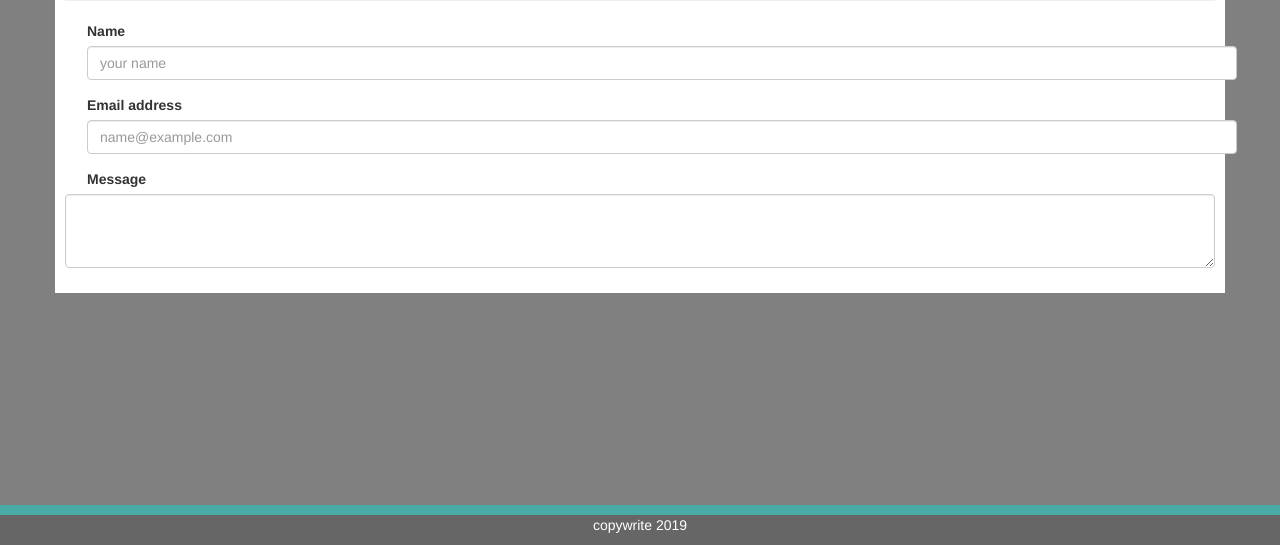
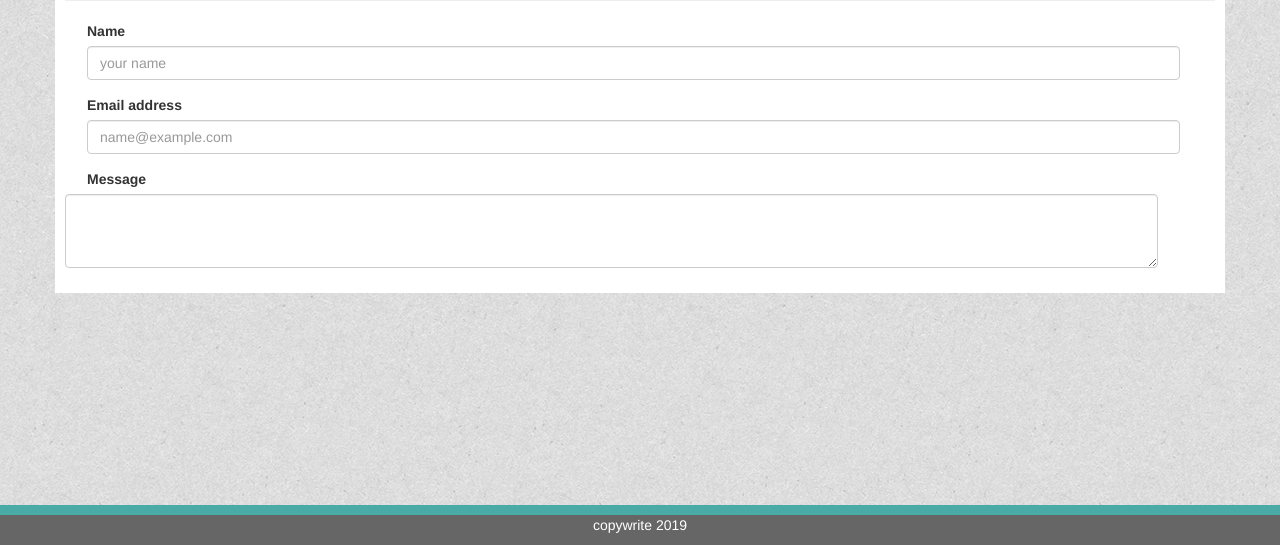
Before and after one commit to MaxReinmueller/Bootstrap-Portfolio, a plain HTML site: page contact.html in a window 1280 px wide. Shown: the part 255-800 px from the top of the page. Drawn offline with nearby package versions, Linux system fonts and the light colour scheme.

Commit message:
updates to look of pages

```diff
--- a/assets/style.css
+++ b/assets/style.css
@@ -1,5 +1,5 @@
 body {
-    background-color: grey;
+    background-image: url(../images/textured_paper.png);
 }
 
 header {
@@ -41,8 +41,6 @@ a {
     margin-top: 20px;
 }
 
-
-
 .combo {
     position: relative;
     float: left;
@@ -77,7 +75,10 @@ h2 {
 
 }
 
+.section {
 
+
+}
 
 .contactform {
     color: #777777;
@@ -128,6 +129,14 @@ textarea {
     padding: 10px;
 }
 
+.form-group {
+    width: 95%;
+}
+
+#messagetxt {
+    margin-left: 20px;
+}
+
 footer {
     clear: both;
     overflow: auto;
--- a/contact.html
+++ b/contact.html
@@ -9,6 +9,7 @@
     <title>About</title>
 </head>
 <body>
+
 <Div class="row">
 <header><h1>Max Reinmueller</h1></header>
 <ul class="nav nav-tabs mynav">
@@ -17,6 +18,7 @@
         <li><a href="contact.html">Contact</a></li>
         </ul>
 </div>
+<div class="section">
 <div class="container whitebox">
         <div class="row ">
             <div class="col-sm-12">
@@ -40,6 +42,7 @@
                   </form>
 
     </div>
+</div>
 <footer>
         <div id="line"></div>
         <p> copywrite 2019</p>
```
Also changed, not shown: index.html (+2 -1 lines), portfolio.html (+2 -1 lines), Images/textured_paper.png (added), Images/textured_paper_@2X.png (added).
